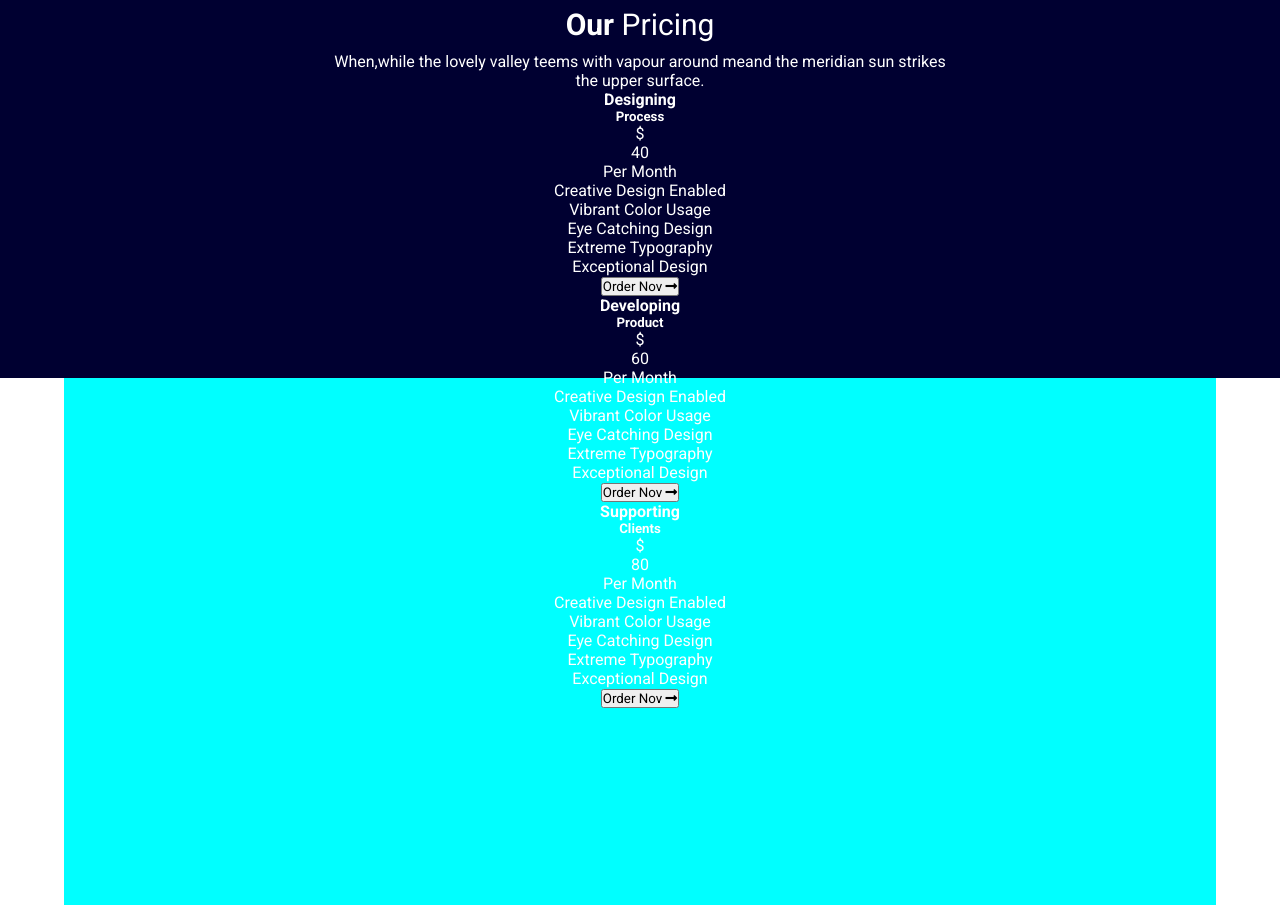
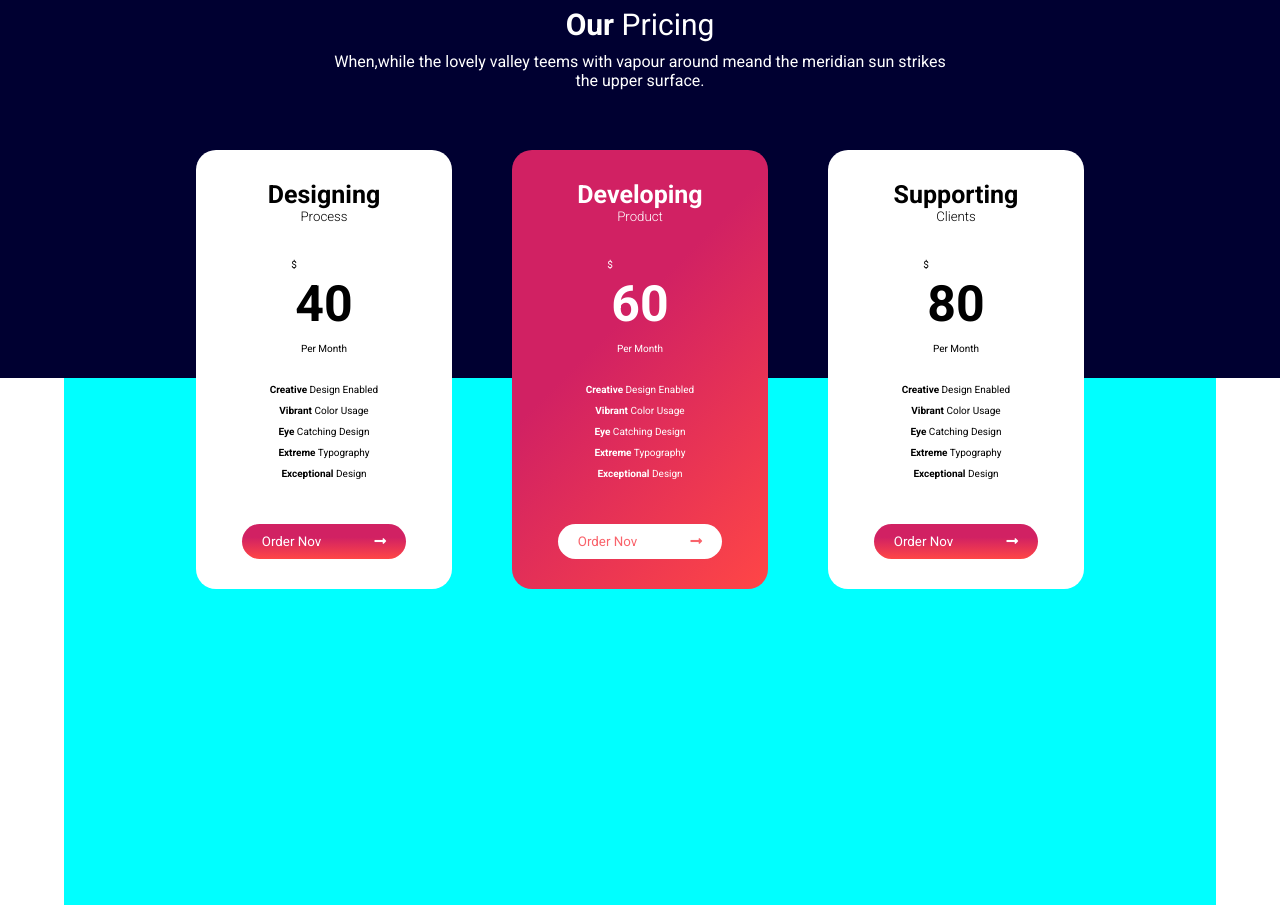
Before and after one commit to marcocaffarelli/proj-html-vuejs, a plain HTML site: page index.html in a window 1280 px wide. Shown: the part 2572-3477 px from the top of the page. Drawn offline with nearby package versions, Linux system fonts and the light colour scheme.

Commit message:
Aggiunto stile alle card nel listino prezzi
Aggiunto stile alle card nel listino prezzi

```diff
--- a/assets/css/style.css
+++ b/assets/css/style.css
@@ -253,6 +253,61 @@ font-size: 13px;
     font-size: 30px;
     margin: 10px 0;
 }
+.listino_prezzi .card_listino_prezzi{
+    border-radius: 20px;
+    display: inline-block;
+    background: linear-gradient(315deg, rgba(255,70,70,1) 0%, rgba(209,33,99,1) 60%);
+    margin: 0 30px;
+    width: 20%;
+    position: relative;
+    top: 60px;
+    padding: 30px;
+}
+
+.listino_prezzi .card_listino_prezzi:nth-child(even){
+    background: linear-gradient(360deg, rgba(255,255,255,1) 0%, rgba(255,255,255,1) 62%);
+    color: black;
+
+}
+.listino_prezzi .card_listino_prezzi h4{
+    font-size: 25px;
+}
+.listino_prezzi .card_listino_prezzi h5{
+    font-weight: 300;
+}
+.listino_prezzi .card_listino_prezzi .dollaro{
+    position: relative;
+    right: 30px;
+    margin-top: 30px;
+    padding-bottom: 0;
+}
+.listino_prezzi .card_listino_prezzi div{
+    font-size: 10px;
+    padding: 5px 0;
+}
+.listino_prezzi .card_listino_prezzi .numero{
+    font-size: 50px;
+    font-weight: bold;
+}
+.listino_prezzi .card_listino_prezzi .month{
+    margin-bottom: 20px;
+}
+.listino_prezzi button{
+    border: none;
+    border-radius: 25px;
+    color: white;
+    padding: 10px 20px;
+    background: linear-gradient(360deg, rgba(255,70,70,1) 0%, rgba(209,33,99,1) 62%);
+    margin-top: 40px;
+}
+.listino_prezzi .card_listino_prezzi:nth-child(odd) button{
+    color: #F9636B;
+    background: linear-gradient(360deg, rgba(255,255,255,1) 0%, rgba(255,255,255,1) 62%);
+}
+.listino_prezzi button i{
+   padding-left: 50px;
+}
+
 
 
 
--- a/index.html
+++ b/index.html
@@ -164,14 +164,14 @@
                     <div v-for="card in cardsList" class="card_listino_prezzi">
                         <h4>{{card.titolo}}</h4>
                         <h5>{{card.titoloPiccolo}}</h5>
-                        <div>$</div>
-                        <div>{{card.numero}}</div>
-                        <div>Per Month</div>
-                        <div>Creative <span>Design Enabled</span></div>
-                        <div>Vibrant <span>Color Usage</span></div>
-                        <div>Eye <span>Catching Design</span></div>
-                        <div>Extreme <span>Typography</span></div>
-                        <div>Exceptional <span>Design</span></div>
+                        <div class="dollaro">$</div>
+                        <div class="numero">{{card.numero}}</div>
+                        <div class="month">Per Month</div>
+                        <div><b>Creative</b> Design Enabled</div>
+                        <div><b>Vibrant</b> Color Usage</div>
+                        <div><b>Eye</b> Catching Design</div>
+                        <div><b>Extreme</b> Typography</div>
+                        <div><b>Exceptional</b> Design</div>
                         <button>Order Nov <i class="fas fa-long-arrow-alt-right"></i></button>
                     </div>
                     <!-- /card listino prezzi -->
```
